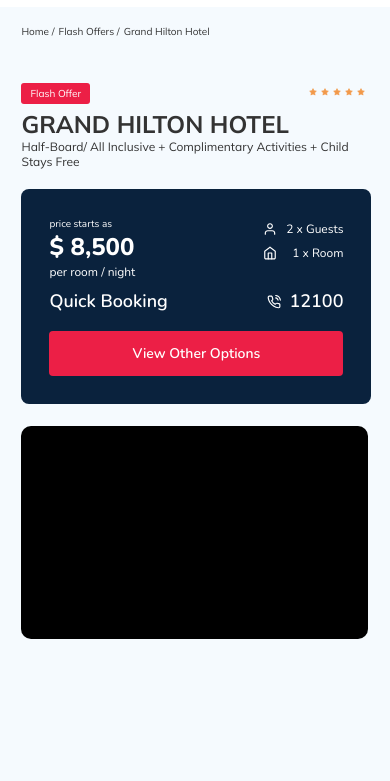
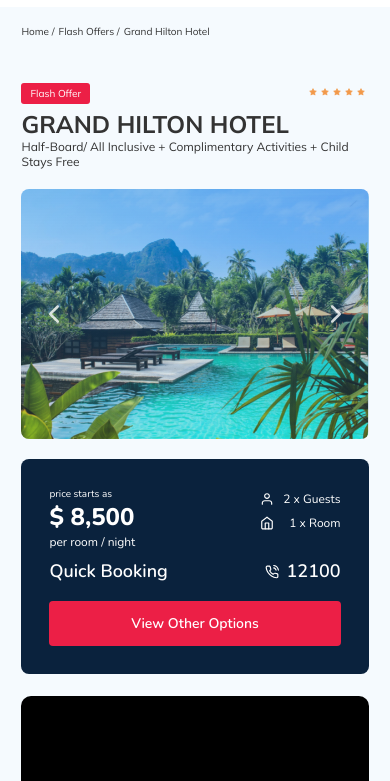
Before and after one commit to Babenni94/tour-plan, a plain HTML site: page index.html in a window 390 px wide. Shown: the part 63-844 px from the top of the page. Drawn offline with nearby package versions, Linux system fonts and the light colour scheme.

Commit message:
create: media rools for hotel section

```diff
--- a/index.html
+++ b/index.html
@@ -128,7 +128,7 @@
       </div>
       <!-- /.hotel-info -->
       <div class="hotel-grid">
-        <div class="slider">
+        <div class="slider hotel__slider">
           <!-- Slider main container -->
           <div class="swiper-container">
           <!-- Additional required wrapper -->
@@ -196,7 +196,7 @@
         <!-- /.booking -->
         <div class="map">
           <iframe src="https://yandex.ru/map-widget/v1/?um=constructor%3A7b8dcfbae983edf164a9872be5bf4a5798f7c1c01f4214d3adbc28f79312baf2&amp;source=constructor"
-          width="347"
+          width="100%"
           height="213"
           frameborder="0"></iframe>
         </div>
--- a/sass/_media.sass
+++ b/sass/_media.sass
@@ -1,6 +1,11 @@
 @media (max-width: 1200px)
   .container
     max-width: 960px
+  .slider
+    width: 590px
+  .slide
+    width: 100%
+    object-fit: cover
 @media (max-width: 992px)
   .container
     max-width: 700px
@@ -21,6 +26,19 @@
   .search
     &__input
        max-width: 340px
+  .hotel
+    &-grid
+      flex-direction: column
+    &__slider
+      margin-bottom: 30px
+    &-right
+      flex-direction: row
+  .booking
+    width: 340px
+  .slider
+    width: 100%
+  .map
+    width: 340px
 @media (max-width: 768px)
   .menu
     &-button
@@ -47,7 +65,6 @@
       &__offer
         order: -1
         margin-left: 0
-
 @media screen and (max-width: 767px)
   .container
     width: 89%
@@ -76,3 +93,19 @@
       border: none
       background-color: $light
       cursor: pointer
+  .slider
+    min-height: 250px
+  .booking
+    width: 100%
+  .map
+    width: 100%
+  .hotel
+    &-right
+      flex-direction: column
+      min-height: 450px
+@media screen and (max-width: 576px)
+  .slider
+    height: 250px
+  .hotel
+    &__slider
+      margin-bottom: 20px
--- a/sass/blocks/_hotel.sass
+++ b/sass/blocks/_hotel.sass
@@ -59,7 +59,7 @@
     line-height: 18px
 .swiper-container
   width: 100%
-  height: 450px
+  height: 100%
   position: relative
   border-radius: 8px
   &:after
@@ -78,6 +78,7 @@
   height: 100%
 .slider
   width: 728px
+  height: 450px
   &-button
     padding-top: 6px
     position: absolute
@@ -186,3 +187,4 @@
     height: 213px
     background-color: black
     border-radius: 10px
+    overflow: hidden
```
Also changed, not shown: css/style.css, 1 other file.
